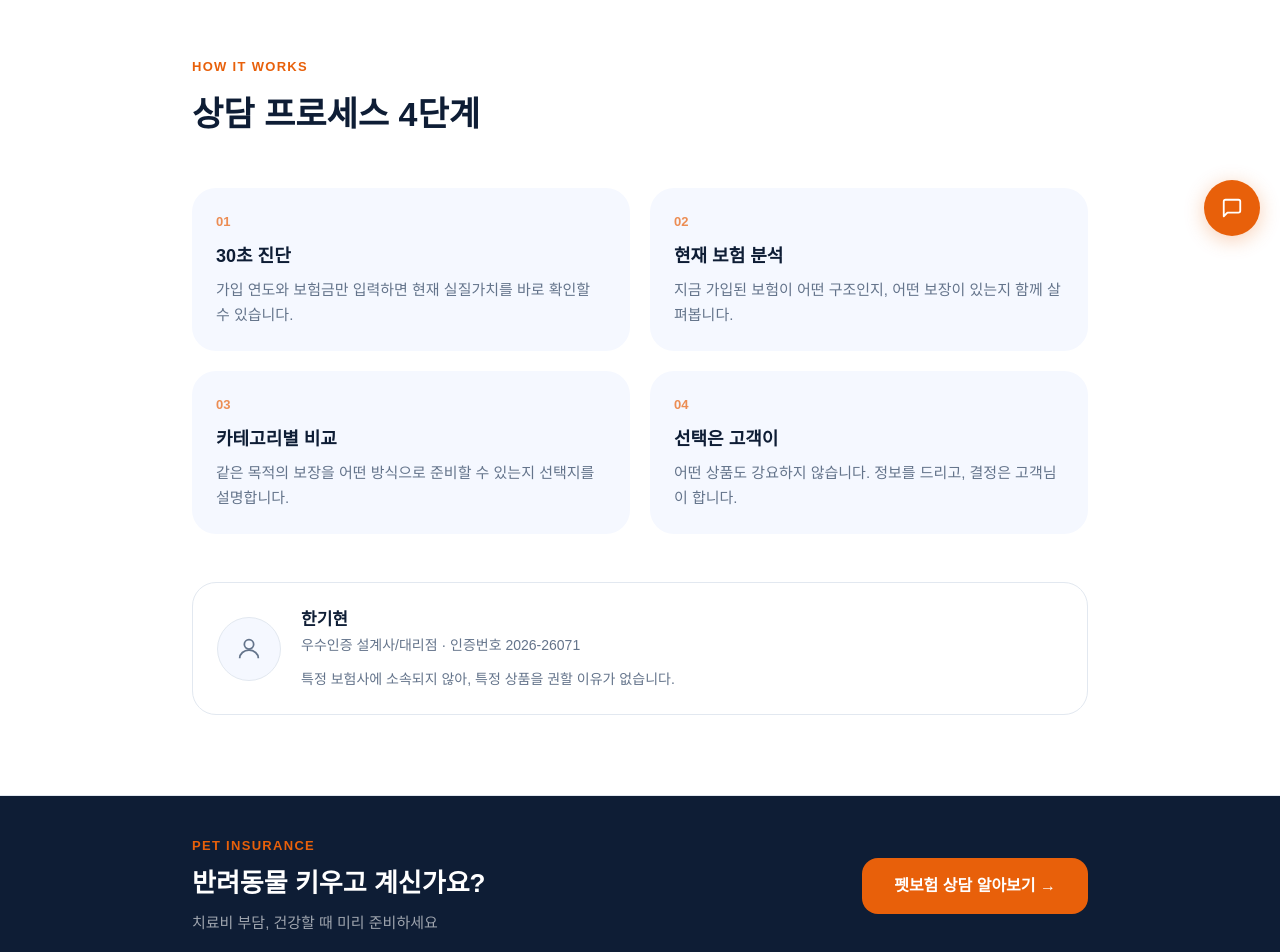
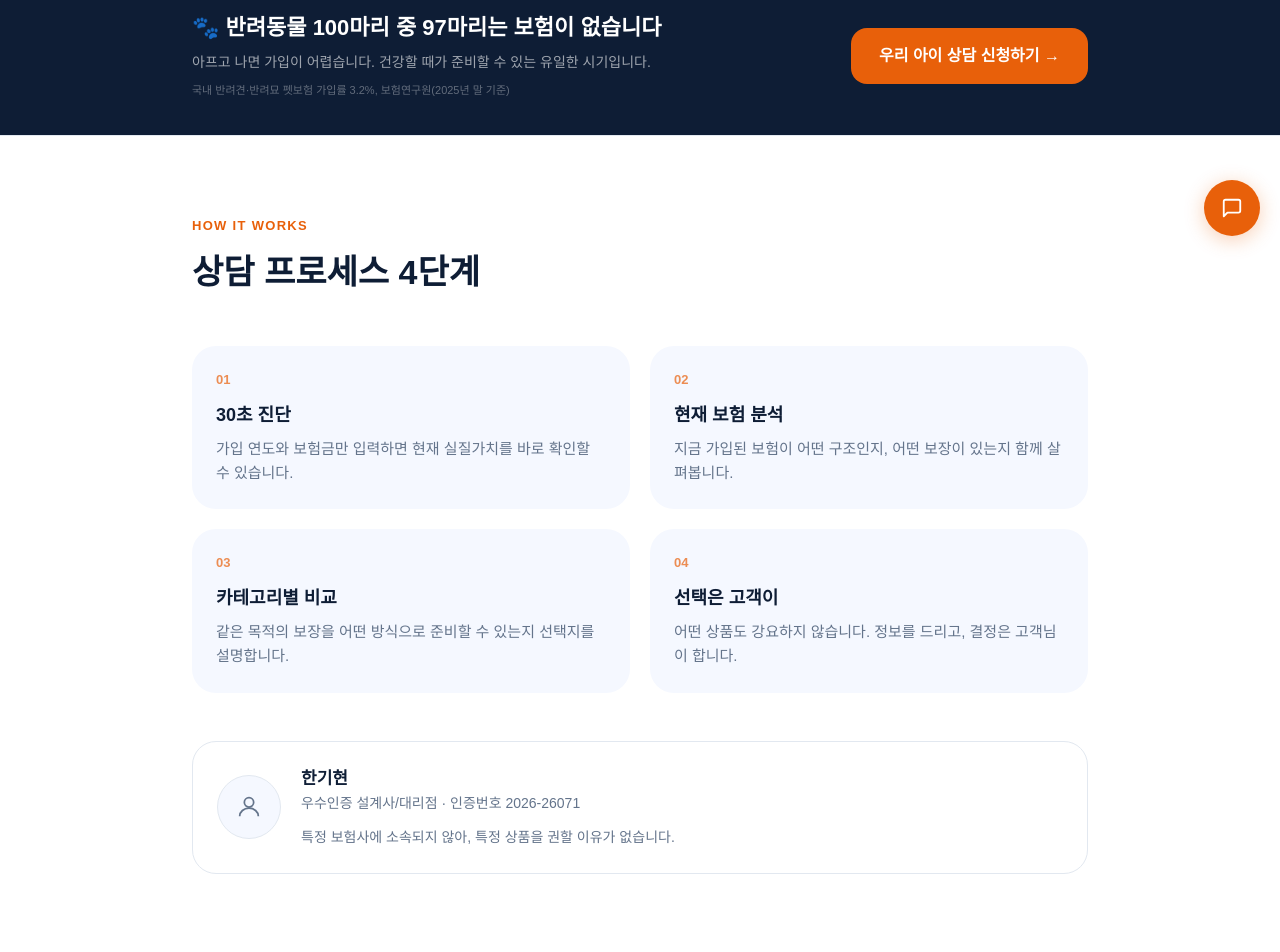
Before and after one commit to gksrlgus1020-design/inshupick, a Next.js app: page / in a window 1280 px wide. Shown: the part 540-1492 px from the top of the page. Built offline with nearby package versions, Linux system fonts and the light colour scheme; no server answers; a web font is replaced by a local one.

Commit message:
feat: 펫보험 네비 추가 + 배너 히어로 아래로 이동 + 카피 강화

```diff
--- a/app/page.tsx
+++ b/app/page.tsx
@@ -47,6 +47,33 @@ export default function HomePage() {
 
       <div className="h-px bg-border" />
 
+      {/* ── 펫보험 배너 ── */}
+      <section className="bg-ink px-6 py-9">
+        <FadeIn>
+          <div className="max-w-4xl mx-auto flex flex-col sm:flex-row items-start sm:items-center gap-6">
+            <div className="flex-1 min-w-0">
+              <p className="text-[20px] sm:text-[22px] font-extrabold text-white mb-2 text-balance leading-snug">
+                🐾 반려동물 100마리 중 97마리는 보험이 없습니다
+              </p>
+              <p className="text-[14px] text-white/60 leading-relaxed mb-2">
+                아프고 나면 가입이 어렵습니다. 건강할 때가 준비할 수 있는 유일한 시기입니다.
+              </p>
+              <p className="text-[11px] text-white/35">
+                국내 반려견·반려묘 펫보험 가입률 3.2%, 보험연구원(2025년 말 기준)
+              </p>
+            </div>
+            <Link
+              href="/pet"
+              className="w-full sm:w-auto flex-shrink-0 bg-orange-brand text-white px-7 py-4 rounded-2xl font-bold text-[16px] text-center hover:bg-orange-hover transition-colors whitespace-nowrap"
+            >
+              우리 아이 상담 신청하기 →
+            </Link>
+          </div>
+        </FadeIn>
+      </section>
+
+      <div className="h-px bg-border" />
+
       {/* ── 신뢰 섹션 — 4단계 프로세스 ── */}
       <section className="py-20 bg-white px-6">
         <div className="max-w-4xl mx-auto">
@@ -92,29 +119,6 @@ export default function HomePage() {
 
       <div className="h-px bg-border" />
 
-      {/* ── 펫보험 배너 ── */}
-      <section className="bg-ink px-6 py-10">
-        <FadeIn>
-          <div className="max-w-4xl mx-auto flex flex-col sm:flex-row items-center justify-between gap-6">
-            <div>
-              <p className="text-[13px] font-bold tracking-widest text-orange-brand uppercase mb-2">PET INSURANCE</p>
-              <h2 className="text-[22px] sm:text-[26px] font-extrabold text-white mb-2 text-balance">
-                반려동물 키우고 계신가요?
-              </h2>
-              <p className="text-[15px] text-white/60 leading-relaxed">
-                치료비 부담, 건강할 때 미리 준비하세요
-              </p>
-            </div>
-            <Link
-              href="/pet"
-              className="w-full sm:w-auto flex-shrink-0 bg-orange-brand text-white px-8 py-4 rounded-2xl font-bold text-[16px] text-center hover:bg-orange-hover transition-colors"
-            >
-              펫보험 상담 알아보기 →
-            </Link>
-          </div>
-        </FadeIn>
-      </section>
-
       {/* ── 최신 블로그 글 ── */}
       {posts.length > 0 && (
         <section className="py-20 bg-surface px-6">
--- a/components/Header.tsx
+++ b/components/Header.tsx
@@ -5,6 +5,7 @@ import { useState } from 'react'
 
 const NAV_LINKS = [
   { href: '/jindan', label: '보장 진단' },
+  { href: '/pet', label: '펫보험' },
   { href: '/blog', label: '블로그' },
   { href: '/about', label: '설계사 소개' },
 ]
```
